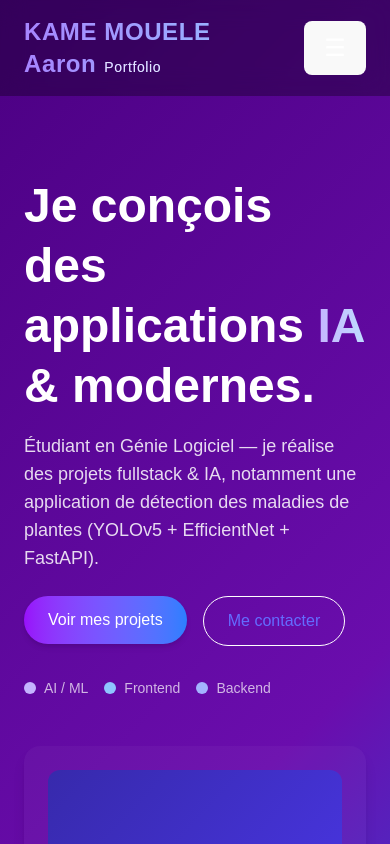
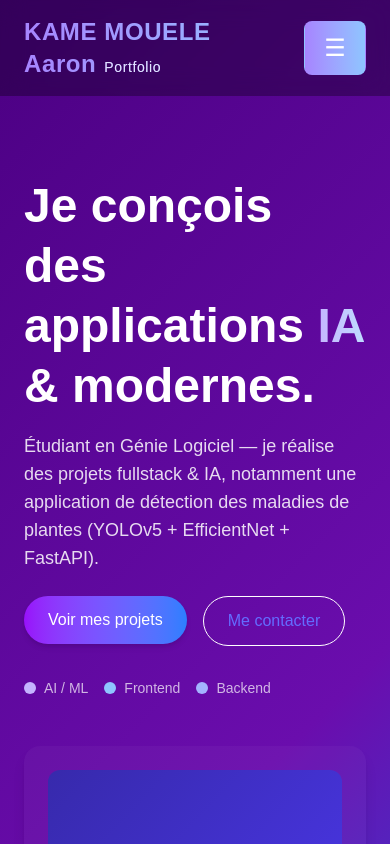
Before and after one commit to AaronKAME200308/Portfolio, a React (Vite) app: page / in a window 390 px wide. Shown: the top 844 px of the page. Built offline with nearby package versions, Linux system fonts and the light colour scheme; the HTML template or start-up script is replaced by a standard one.

Commit message:
navbar responsive 2

```diff
--- a/src/components/Navbar.tsx
+++ b/src/components/Navbar.tsx
@@ -52,9 +52,9 @@ const Navbar = () => {
         {/* MOBILE BUTTON */}
         <button
           onClick={() => setOpen(!open)}
-          className="md:hidden text-white focus:outline-none"
+          className="md:hidden text-white focus:outline-none bg-gradient-to-r from-violet-400 to-blue-300"
         >
-          <span className="text-2xl">
+          <span className="text-2xl ">
             {open ? "✕" : "☰"}
           </span>
         </button>
@@ -68,7 +68,7 @@ const Navbar = () => {
             animate={{ height: "auto", opacity: 1 }}
             exit={{ height: 0, opacity: 0 }}
             transition={{ duration: 0.25 }}
-            className="md:hidden bg-black/80 backdrop-blur-md"
+            className="md:hidden bg-gradient-to-r from-violet-400 to-blue-300 backdrop-blur-md"
           >
             <ul className="flex flex-col gap-2 px-6 py-4">
               {links.map((l) => (
```
